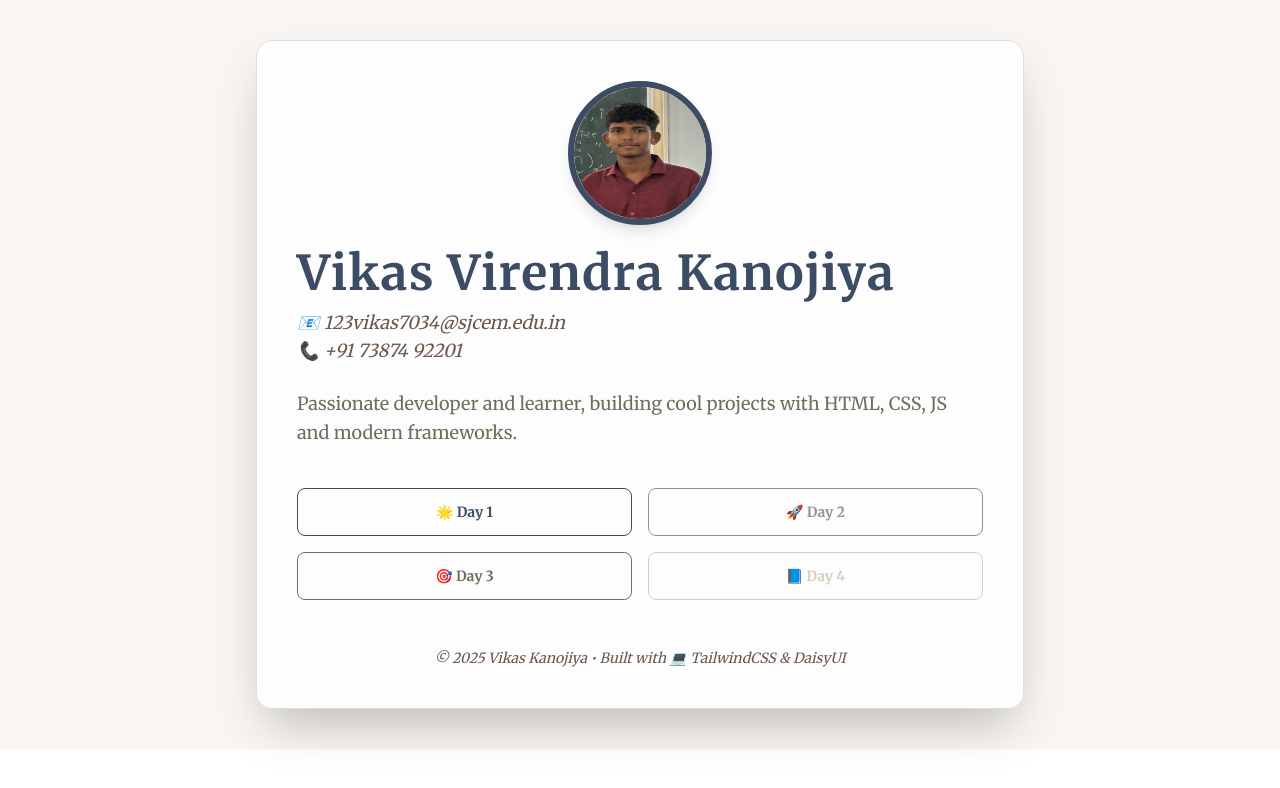
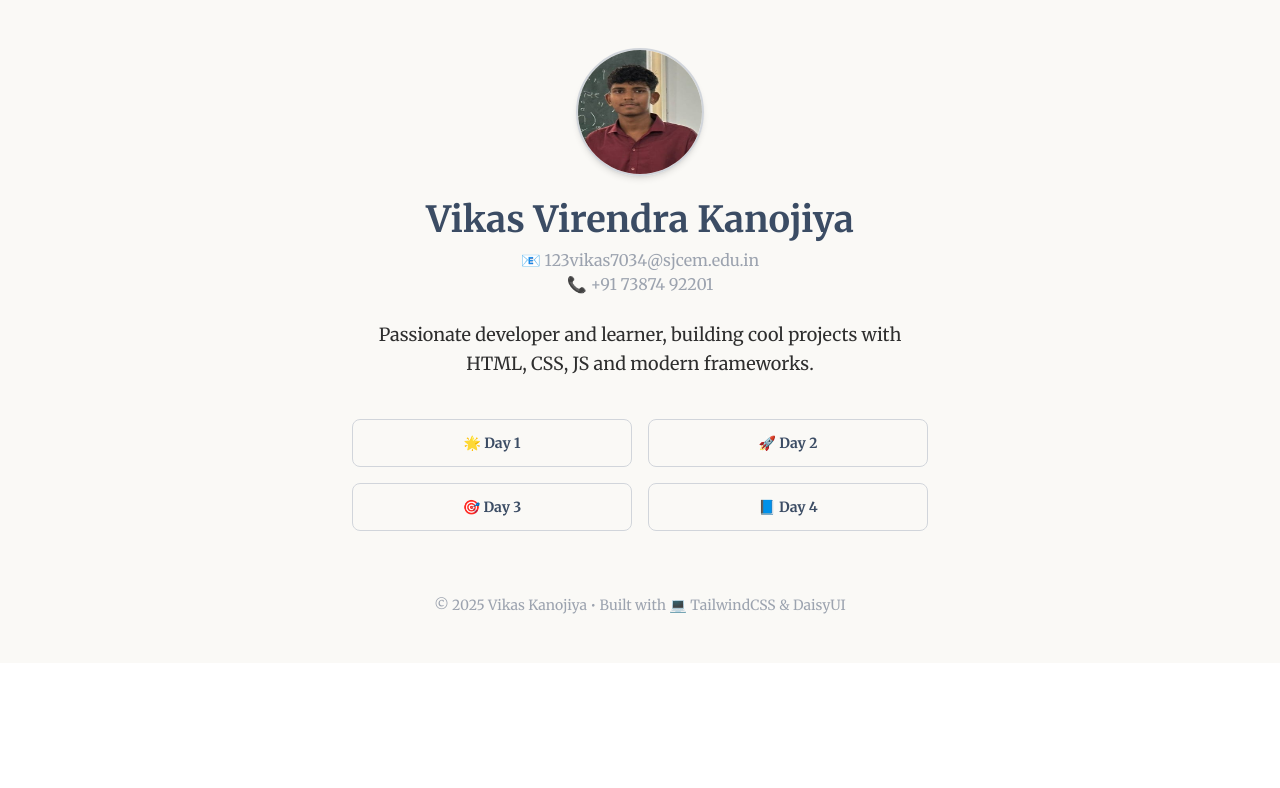
Before and after one commit to whovikas/my-portfolio, a plain HTML site: page index.html in a window 1280 px wide. Drawn offline with nearby package versions, Linux system fonts and the light colour scheme.

Commit message:
index.html

```diff
--- a/index.html
+++ b/index.html
@@ -12,7 +12,7 @@
   <!-- Google Fonts -->
   <link href="https://fonts.googleapis.com/css2?family=Merriweather:wght@400;700&display=swap" rel="stylesheet" />
 
-  <!-- Tailwind Config: Add Custom Colors -->
+  <!-- Tailwind Config -->
   <script>
     tailwind.config = {
       theme: {
@@ -21,80 +21,65 @@
             classy: ['Merriweather', 'serif'],
           },
           colors: {
-            elegant: {
-              bg: '#f8f5f2',
-              card: '#ffffffcc',
-              primary: '#3b4c64',
-              accent: '#9a8c98',
-              detail: '#6b705c',
-              soft: '#d6ccc2',
-              link: '#6c584c',
+            soft: {
+              bg: '#faf9f6',
+              text: '#2e2e2e',
+              accent: '#3b4c64',
+              muted: '#9ca3af',
             },
           },
+          keyframes: {
+            fadeUp: {
+              '0%': { opacity: 0, transform: 'translateY(20px)' },
+              '100%': { opacity: 1, transform: 'translateY(0)' },
+            },
+          },
+          animation: {
+            fadeUp: 'fadeUp 0.8s ease-out forwards',
           },
         }
       }
+    };
   </script>
 
-  <!-- Custom Styles -->
   <style>
     body {
       font-family: 'Merriweather', serif;
     }
-    .fade-in {
-      animation: fadeIn 1s ease-out forwards;
-      opacity: 0;
-    }
-    @keyframes fadeIn {
-      to {
-        opacity: 1;
-      }
-    }
-    .btn-animate:active {
-      transform: scale(0.97);
-      transition: transform 0.1s ease-in-out;
-    }
-    .card-glass {
-      backdrop-filter: blur(10px);
-      background-color: rgba(255, 255, 255, 0.8);
-      border: 1px solid #ddd;
-    }
   </style>
 </head>
-<body class="bg-elegant-bg text-elegant-detail p-6 md:p-10">
-
-  <!-- Container -->
-  <div class="max-w-3xl mx-auto fade-in shadow-2xl rounded-2xl p-10 card-glass">
+<body class="bg-soft-bg text-soft-text px-6 py-12">
 
   <!-- Profile Image -->
+  <div class="flex justify-center mb-6 opacity-0 animate-fadeUp">
     <img src="img1.jpg" alt="Vikas Kanojiya"
-         class="w-36 h-36 mx-auto rounded-full border-[6px] border-elegant-primary shadow-lg hover:scale-105 transition-transform duration-500" />
+         class="w-32 h-32 rounded-full border-2 border-gray-300 shadow-md hover:scale-105 transition-transform duration-500" />
+  </div>
 
-    <!-- Name -->
-    <h1 class="text-5xl font-semibold mt-6 text-elegant-primary tracking-wide font-classy">Vikas Virendra Kanojiya</h1>
-
-    <!-- Contact Info -->
-    <p class="text-lg text-elegant-link mt-3 italic">📧 123vikas7034@sjcem.edu.in</p>
-    <p class="text-lg text-elegant-link italic">📞 +91 73874 92201</p>
+  <!-- Name & Contact -->
+  <div class="text-center opacity-0 animate-fadeUp delay-100">
+    <h1 class="text-4xl font-bold text-soft-accent mb-2">Vikas Virendra Kanojiya</h1>
+    <p class="text-base text-soft-muted">📧 123vikas7034@sjcem.edu.in</p>
+    <p class="text-base text-soft-muted mb-4">📞 +91 73874 92201</p>
+  </div>
 
   <!-- Introduction -->
-    <p class="text-lg mt-6 text-elegant-detail leading-relaxed">
+  <p class="text-center text-lg max-w-xl mx-auto leading-relaxed mt-6 opacity-0 animate-fadeUp delay-200">
     Passionate developer and learner, building cool projects with HTML, CSS, JS and modern frameworks.
   </p>
 
-    <!-- Button Section -->
-    <div class="grid grid-cols-1 sm:grid-cols-2 gap-4 mt-10">
-      <a href="my-portfolio/day1/" class="btn btn-outline border-elegant-primary text-elegant-primary btn-animate w-full">🌟 Day 1</a>
-      <a href="my-portfolio/day2/" class="btn btn-outline border-elegant-accent text-elegant-accent btn-animate w-full">🚀 Day 2</a>
-      <a href="my-portfolio/day3/" class="btn btn-outline border-elegant-detail text-elegant-detail btn-animate w-full">🎯 Day 3</a>
-      <a href="my-portfolio/day4/" class="btn btn-outline border-elegant-soft text-elegant-soft btn-animate w-full">📘 Day 4</a>
+  <!-- Buttons -->
+  <div class="grid grid-cols-1 sm:grid-cols-2 gap-4 max-w-xl mx-auto mt-10 opacity-0 animate-fadeUp delay-[300ms]">
+    <a href="my-portfolio/day1/" class="btn btn-outline border-gray-300 text-soft-accent hover:bg-gray-100 transition">🌟 Day 1</a>
+    <a href="my-portfolio/day2/" class="btn btn-outline border-gray-300 text-soft-accent hover:bg-gray-100 transition">🚀 Day 2</a>
+    <a href="my-portfolio/day3/" class="btn btn-outline border-gray-300 text-soft-accent hover:bg-gray-100 transition">🎯 Day 3</a>
+    <a href="my-portfolio/day4/" class="btn btn-outline border-gray-300 text-soft-accent hover:bg-gray-100 transition">📘 Day 4</a>
   </div>
 
   <!-- Footer -->
-    <footer class="mt-12 text-center text-sm text-elegant-link italic">
+  <footer class="text-center text-sm text-soft-muted mt-16 opacity-0 animate-fadeUp delay-[400ms]">
     &copy; 2025 Vikas Kanojiya • Built with 💻 TailwindCSS & DaisyUI
   </footer>
-  </div>
 
 </body>
 </html>
```
Lines whose indentation alone changed are shown as unchanged.
